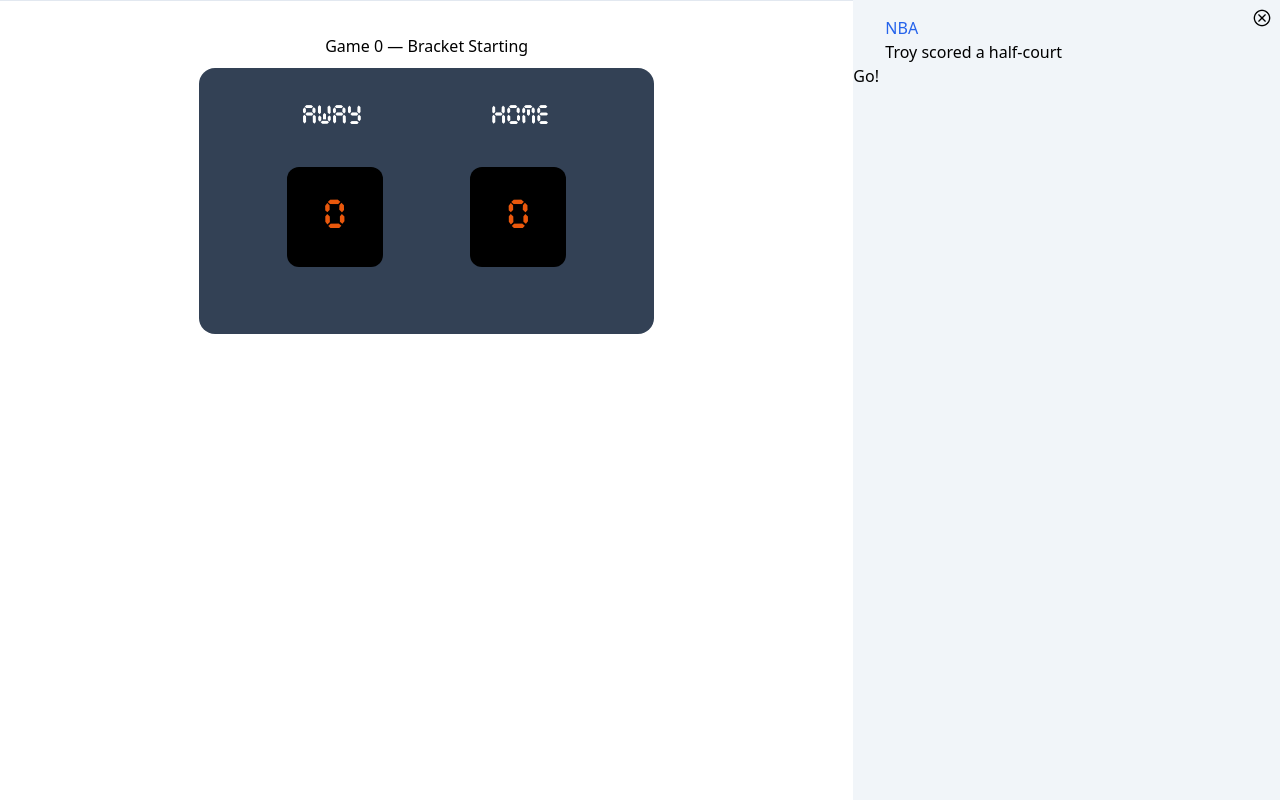
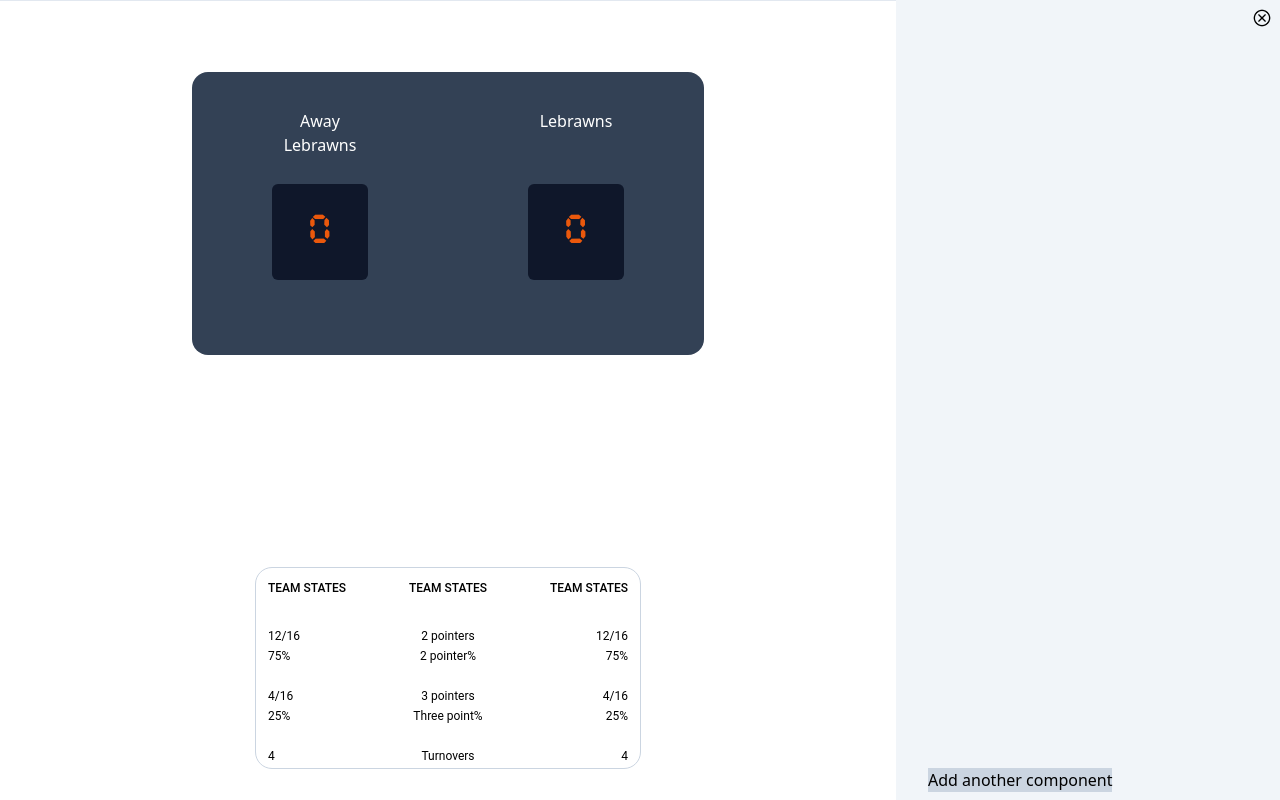
Before and after one commit to piderking/March-Madness-Bracket, a React (Create React App) app: page / in a window 1280 px wide. Built offline with nearby package versions, Linux system fonts and the light colour scheme; the HTML template or start-up script is replaced by a standard one.

Commit message:
Working Scoreboard + Designed Teamstates and Functional Live Component (Just waiting on calculation shit)

```diff
--- a/src/App.jsx
+++ b/src/App.jsx
@@ -1,14 +1,67 @@
 import Bracket from "./bracket"
 import {Scoreboard} from "./scoreboard"
 import {Playbyplay} from "./playbyplay"
+import { useState } from "react"
 export default function App() {
+  const [home, setHome] = useState({
+    name: "Lebrawns",
+    score:0,
+  })
+  const [away, setAway] = useState({
+    name: "Away Lebrawns",
+    score:0,
+  })
   return (
     <div className="h-screen flex flex-row">
         <div className="flex-col flex-2 flex">
-          <Scoreboard />
+          <Scoreboard home={home} away={away}/>
           <div className="flex-1"></div>
+          <div className="flex-inital h-[25vh] flex flex-row">
+              <div className="flex-1"></div>
+              <div className="flex-inital w-[30vw]  flex flex-row outline rounded-2xl outline-slate-300 outline-[1px]">
+                    <div className="flex-1 text-left flex pl-3 flex-col">
+                      <p className=" flex-inital h-6 text-l font-roboto pt-3 font-medium text-xs">TEAM STATES</p>
+                      <div className="flex-inital h-6"></div>
+                      <p className=" flex-inital h-5 text-l font-roboto pt-3 text-xs">12/16</p>
+                      <p className=" flex-inital h-6 text-l font-roboto pt-3 text-xs">75%</p>
+                      <div className="flex-inital h-4"></div>
+                      <p className=" flex-inital h-5 text-l font-roboto pt-3 text-xs">4/16</p>
+                      <p className=" flex-inital h-6 text-l font-roboto pt-3 text-xs">25%</p>
+                      <div className="flex-inital h-4"></div>
+                      <p className=" flex-inital h-5 text-l font-roboto pt-3 text-xs">4</p>
+                    </div>
+                    <div className="flex-1 text-center flex flex-col ">
+                      <p className=" flex-inital h-6 text-l font-roboto pt-3 font-medium text-xs">TEAM STATES</p>
+                      <div className="flex-inital h-6"></div>
+                      <p className=" flex-inital h-5 text-l font-roboto pt-3 text-xs">2 pointers</p>
+                      <p className=" flex-inital h-6 text-l font-roboto pt-3 text-xs">2 pointer%</p>
+                      <div className="flex-inital h-4"></div>
+                      <p className=" flex-inital h-5 text-l font-roboto pt-3 text-xs">3 pointers</p>
+                      <p className=" flex-inital h-6 text-l font-roboto pt-3 text-xs">Three point%</p>
+                      <div className="flex-inital h-4"></div>
+                      <p className=" flex-inital h-5 text-l font-roboto pt-3 text-xs">Turnovers</p>
+
+
+
+                    </div>
+                    <div className="flex-1 text-right pr-3 flex flex-col">
+                      <p className=" flex-inital h-6 text-l font-roboto pt-3 font-medium text-xs">TEAM STATES</p>
+                      <div className="flex-inital h-6"></div>
+                      <p className=" flex-inital h-5 text-l font-roboto pt-3 text-xs">12/16</p>
+                      <p className=" flex-inital h-6 text-l font-roboto pt-3 text-xs">75%</p>
+                      <div className="flex-inital h-4"></div>
+                      <p className=" flex-inital h-5 text-l font-roboto pt-3 text-xs">4/16</p>
+                      <p className=" flex-inital h-6 text-l font-roboto pt-3 text-xs">25%</p>
+                      <div className="flex-inital h-4"></div>
+                      <p className=" flex-inital h-5 text-l font-roboto pt-3 text-xs">4</p>
+                    </div>
+              </div>
+              <div className="flex-1"></div>
+          </div>
+          <div className="flex-inital h-8"></div>
+
         </div>
-        <Playbyplay />
+        <Playbyplay home={home} away={away}/>
 
 
 
--- a/src/index.css
+++ b/src/index.css
@@ -6,3 +6,5 @@
     font-family: "score-board";
     src: url("../public/score-board.ttf");
   }
+
+@import url('https://fonts.googleapis.com/css2?family=Roboto:ital,wght@0,100;0,300;0,400;0,500;0,700;0,900;1,100;1,300;1,400;1,500;1,700;1,900&display=swap')
--- a/src/playbyplay.jsx
+++ b/src/playbyplay.jsx
@@ -1,31 +1,43 @@
 import React, { useState } from 'react';
+const plays = [{team: "Sunshiners", text: "You're my sunshisdsunshisdsunshisdsund shisdsunshisdsunshisdn!"}, {team: "Sunshiners", text: "You're my sunshin!"}]
 
-function Plays(){
-    const [plays, setPlays] = useState([{name: "Troy", team: "NBA"}])
 
-    const getPlays = () => {
-        return plays.map((play) => <div className='flex-1 flex flex-col'>
-            <div className="flex-1 ml-8 text-left text-blue-600">{play.team}</div>
-            <div className="flex-2 ml-8 text-left">{play.name} scored a half-court</div>
-        </div>);
-    }
+const ParentComponent = ({ children }) => {
     return (
-        <div className='flex flex-col'>
-            <div className="flex-inital h-4"></div>
-            { getPlays() }
-            <div className="flex-inital h-12">
-                <button onClick={()=>{
-                    plays.push({name: "Tray", team: "NBA"})
-                }}> Go! </button>
-            </div>
+        <div className="flex-1">
+            { children }
         </div>
     )
-}
+  }
+
+  const Play = ({ children, pos}) => {
+    return <div className='flex-1 flex flex-col mt-4'>
+            <div className="flex-1 ml-8 text-left text-blue-600">{plays[pos].team}</div>
+            <div className="flex-2 ml-8 text-left text-wrap" >{plays[pos].text} </div>
+        </div>
+  }
+
+
 export function Playbyplay(){
     const [hidden, setHidden] = useState(false)
+    const [numChildren, setNumChildren] = useState(0)
 
+    const children = []
+
+    for (let i = 0; i < numChildren; i++) {
+        children.push(<Play key={i} number={i} pos={i} />)
+    }
+
+    const addComponent = () => {
+        if (numChildren > plays.length - 1 ){
+            console.log("No more plays to add.")
+        }else {setNumChildren((count) => count + 1)}
+
+
+    }
     const hide = () => {
         setHidden(!hidden)
+        console.log(children)
     }
     return (
         <>
@@ -35,8 +47,15 @@ export function Playbyplay(){
                 </button>
             </div>
 
-            <div className={  hidden ? 'hidden ' : ' '  +  "flex-1 bg-slate-100"}>
-                <Plays />
+            <div className={  hidden ? 'hidden ' : ' '  +  "flex-inital w-96 bg-slate-100  overflow-y-auto"}>
+                <div className='flex flex-col-reverse bottom-8 absolute '>
+                    <div className="flex-inital h-8">
+
+                    </div>
+                    <ParentComponent addComponent={addComponent}>{children}</ParentComponent>
+
+                </div>
+                <button className='ml-8 bg-slate-300 bottom-2 absolute'  onClick={addComponent}>Add another component</button>
             </div>
 
         </>
--- a/src/scoreboard.jsx
+++ b/src/scoreboard.jsx
@@ -2,47 +2,10 @@ import React, { useState } from 'react';
 function getRandomScore() {
     return Math.floor(Math.random() * 140);
   }
-export function Scoreboard() {
-
-    const [gameNumber, setGameNumber] = useState(0);
-
-    const playGame = () =>{
-        setGameNumber(gameNumber + 1)
-        if (gameNumber > 7){
-            setGameNumber(1)
-            home.wins = 0
-            away.wins = 0
-        }
-        console.log("Simulate Game #" + gameNumber)
-        away.score = getRandomScore()
-        home.score = getRandomScore() * 1.5
-
-        if (away.score > home.score){
-            away.wins += 1
-        } else if (home.score > away.score){
-            home.wins += 1
-        }
-
-        if (home.wins >= 4 || away.wins >= 4){
-            setGameNumber(0)
-            home.wins = 0
-            away.wins = 0
-            console.log("Home or AWay Won!")
-        }
+export function Scoreboard({children, home, away}) {
 
 
 
-    }
-    const [away, setAway] = useState({
-        name: "Away",
-        wins:0,
-        score: 0,
-    });
-    const [home, setHome] = useState({
-        name: "Home",
-        wins: 0,
-        score: 0,
-    });
 
 
     const getStatus = () => {
@@ -60,51 +23,47 @@ export function Scoreboard() {
 
 
     return (
-        <div className="flex-1 border-t-[1px] border-slate-200 flex flex-row">
+        <div className="flex-3 border-t-[1px] border-slate-200 flex flex-row">
             <div className="flex-inital w-12"></div>
             <div className="flex-1 flex flex-row">
                 <div className="flex-1"></div>
-                <div className="flex-3 flex flex-col ">
+                <div className="flex-inital w-[40vw] flex flex-col ">
                     <div className="flex-1 text-center flex flex-col">
                         <div className="flex-1"></div>
                         <div className="flex-1">
-                            <p>Game { gameNumber } — {getStatus()}</p>
+
                         </div>
                     </div>
-                    <div className="flex-4 bg-slate-700 rounded-2xl text-white text-center flex flex-col">
-                        <div className="flex-1"></div>
-                        <div className="flex-2 flex flex-row">
-                            <div className="flex-2"></div>
-                            <div className="flex-3">
-                                <p className="font-scoreboard text-2xl">{ away.name }</p>
-                            </div>
-                            <div className="flex-2"></div>
-                            <div className="flex-3">
-                                <p className="font-scoreboard text-2xl"> { home.name }</p>
-                            </div>
-                            <div className="flex-2"></div>
-                        </div>
-
-                        <div className="flex-3 flex flex-row">
+                    <div className="flex-4 bg-slate-700 rounded-2xl  text-white text-center flex flex-row">
+                        <div className="flex-1 flex flex-row">
                             <div className="flex-1"></div>
-                            <div className="flex-inital w-24 flex flex-col text-center bg-black rounded-xl text-orange-600 font-scoreboard">
-                            <div className="flex-1"></div>
-                            <div className="flex-1">
-                                <p className="text-4xl">{ away.score }</p>
-                            </div>
-                            <div className="flex-1"></div>
-                            </div>
-                            <div className="flex-1"></div>
-                            <div className="flex-inital w-24 flex flex-col text-center bg-black rounded-xl text-orange-600 font-scoreboard">
-                            <div className="flex-1"></div>
-                            <div className="flex-1">
-                                <p className="text-4xl">{ home.score }</p>
-                            </div>
-                            <div className="flex-1"></div>
+                            <div className="flex-1 flex flex-col">
+                                <div className="flex-1"></div>
+                                <div className="flex-2 text-l">{away.name}</div>
+                                <div className="flex-inital w-24 h-24 bg-slate-900 rounded-md flex flex-col ">
+                                    <div className="flex-1"></div>
+                                    <div className="flex-1 text-orange-600 text-4xl font-scoreboard">{away.score}</div>
+                                    <div className="flex-1"></div>
+                                </div>
+                                <div className="flex-2"></div>
                             </div>
                             <div className="flex-1"></div>
                         </div>
-                        <div className="flex-2"></div>
+                        <div className="flex-1 flex flex-row">
+                            <div className="flex-1"></div>
+                            <div className="flex-1 flex flex-col">
+                                <div className="flex-1"></div>
+                                <div className="flex-2 text-l">{home.name}</div>
+                                <div className="flex-inital w-24 h-24 bg-slate-900 rounded-md flex flex-col ">
+                                    <div className="flex-1"></div>
+                                    <div className="flex-1 text-orange-600 text-4xl font-scoreboard">{home.score}</div>
+                                    <div className="flex-1"></div>
+                                </div>
+                                <div className="flex-2"></div>
+                            </div>
+                            <div className="flex-1"></div>
+                        </div>
+
                     </div>
                     <div className="flex-1"></div>
                 </div>
--- a/tailwind.config.js
+++ b/tailwind.config.js
@@ -6,6 +6,7 @@ module.exports = {
   theme: {
     fontFamily: {
       scoreboard: ["score-board", "sans-serif"],
+      roboto: ["Roboto", "sans-serif"],
     },
     extend: {
       flex: {
```
Also changed, not shown: src/throwaya.html (added, +33 -0 lines).
